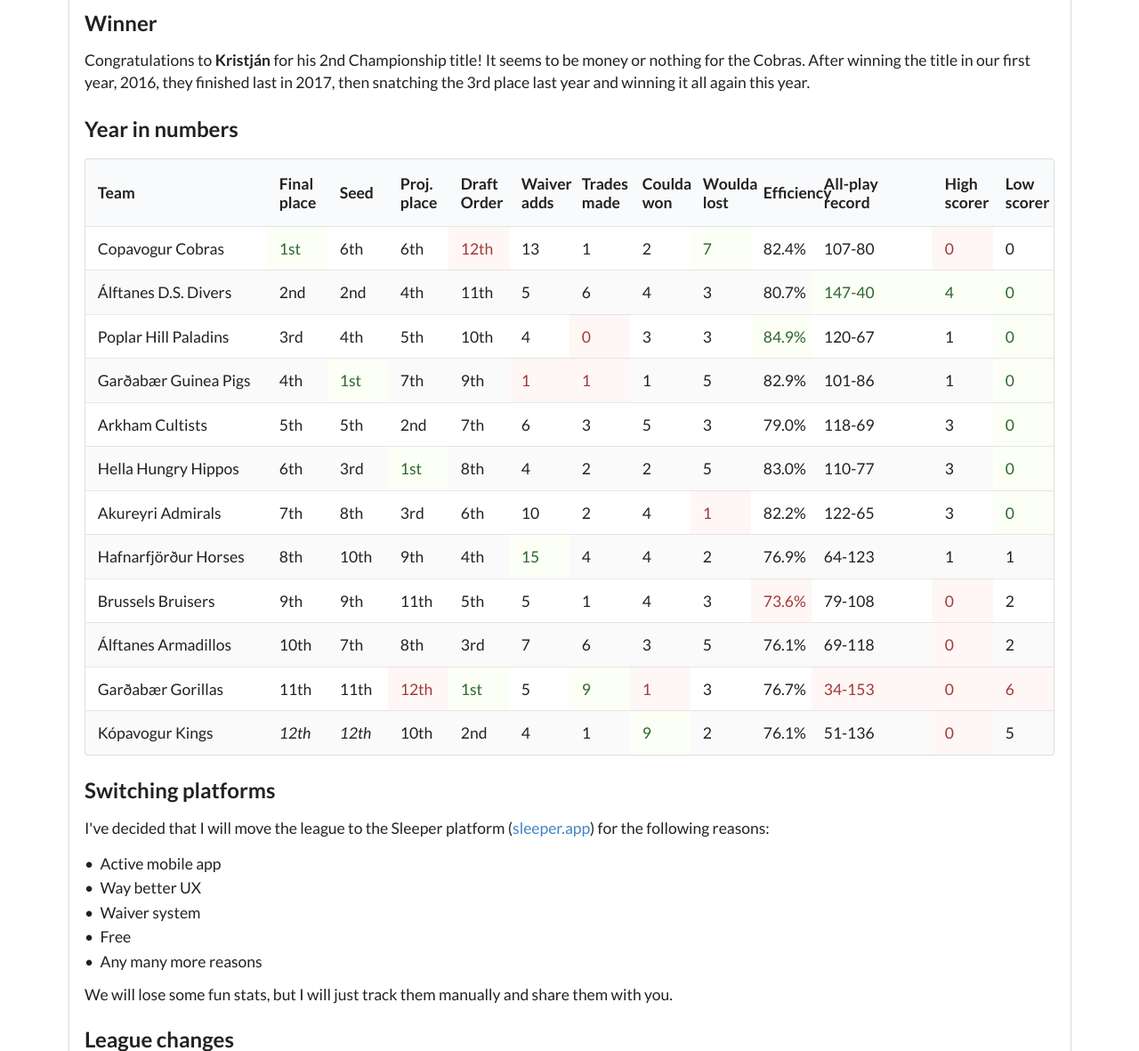
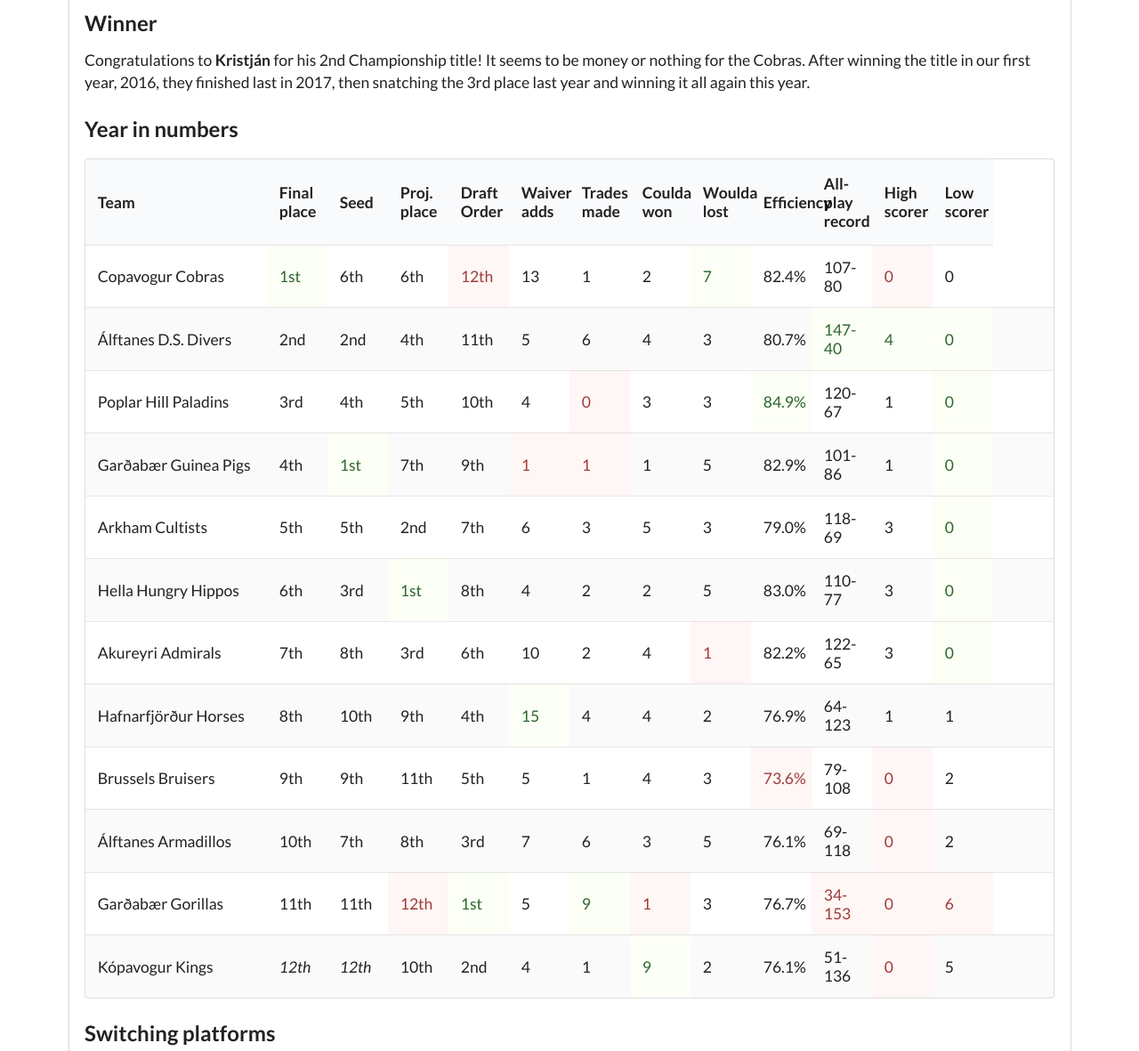
Before and after one commit to andrijan/mfl-commish, a Django app: page / in a window 1280 px wide. Shown: the part 132-1313 px from the top of the page at 89% size. Run offline with Django 3.2, Linux system fonts and the light colour scheme; data comes from the database, SQL or seed files in the repository; some libraries are stand-ins or nearby versions.

Commit message:
Update index.html

```diff
--- a/core/templates/core/index.html
+++ b/core/templates/core/index.html
@@ -18,7 +18,7 @@
         <th class="one wide">Coulda won</th>
         <th class="one wide">Woulda lost</th>
         <th class="one wide">Efficiency</th>
-        <th class="two wide">All-play record</th>
+        <th class="one wide">All-play record</th>
         <th class="one wide">High scorer</th>
         <th class="one wide">Low scorer</th>
       </tr>
```
